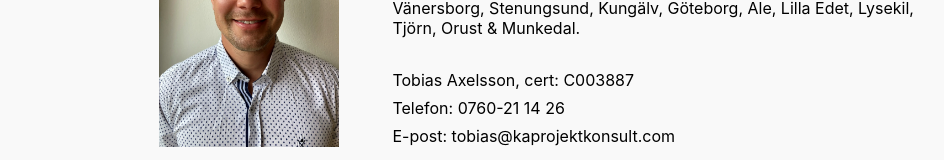
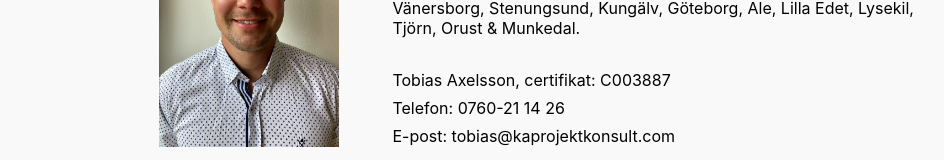
Before and after one commit to majasaaranen/kaprojektkonsult, a React (Create React App) app: page / in a window 1280 px wide. Shown: the part 1846-2006 px from the top of the page, without its empty margins (96-1040 px from the left). Built offline with nearby package versions, Linux system fonts and the light colour scheme.

Commit message:
update word

```diff
--- a/src/components/ContactSection.tsx
+++ b/src/components/ContactSection.tsx
@@ -27,7 +27,7 @@ export const ContactSection = () => {
             Lysekil, Tjörn, Orust & Munkedal.
           </p>
           <Spacer spacing={4} />
-          <p>Tobias Axelsson, cert: C003887</p>
+          <p>Tobias Axelsson, certifikat: C003887</p>
           <Spacer spacing={1} />
           <p>
             Telefon: <StyledA href="tel:0760211426">0760-21 14 26</StyledA>
```
